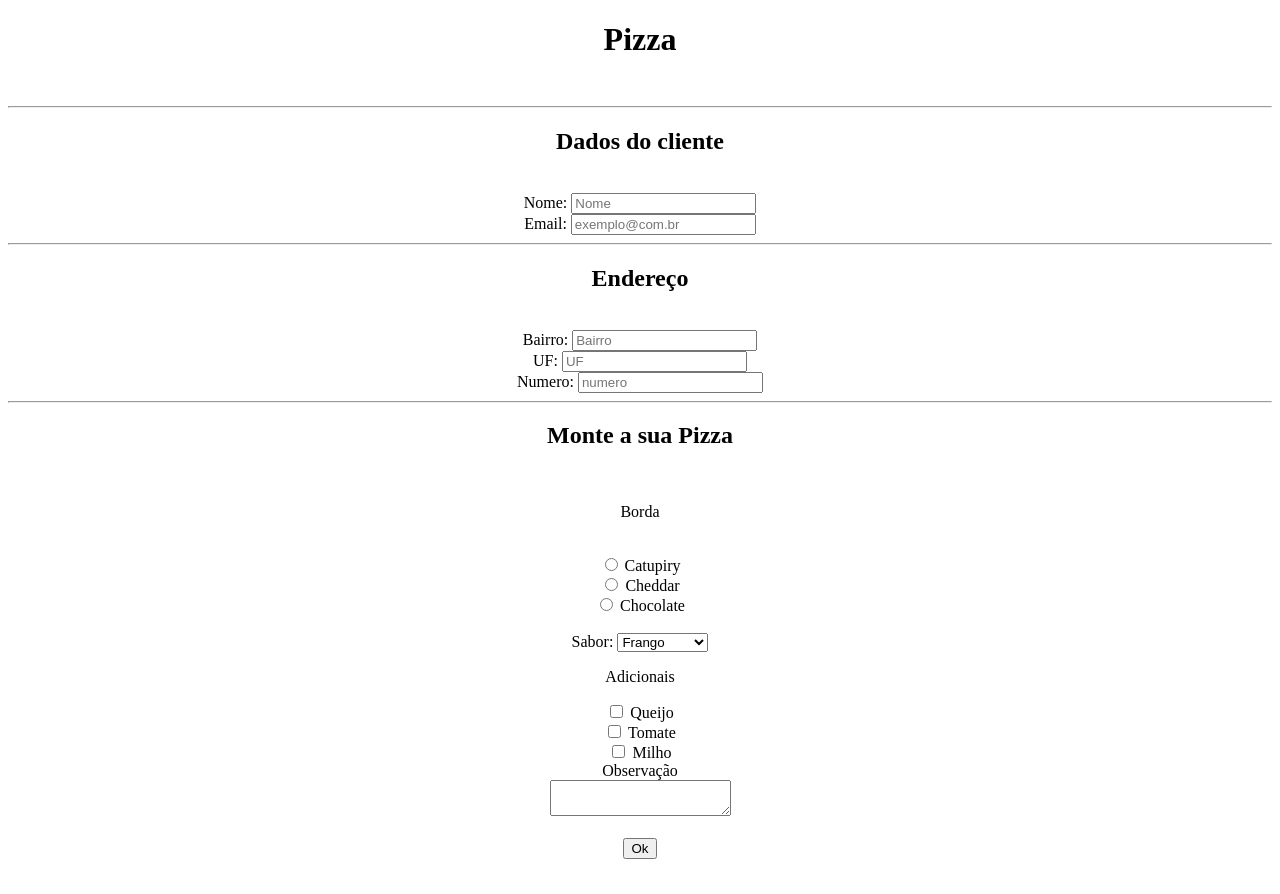
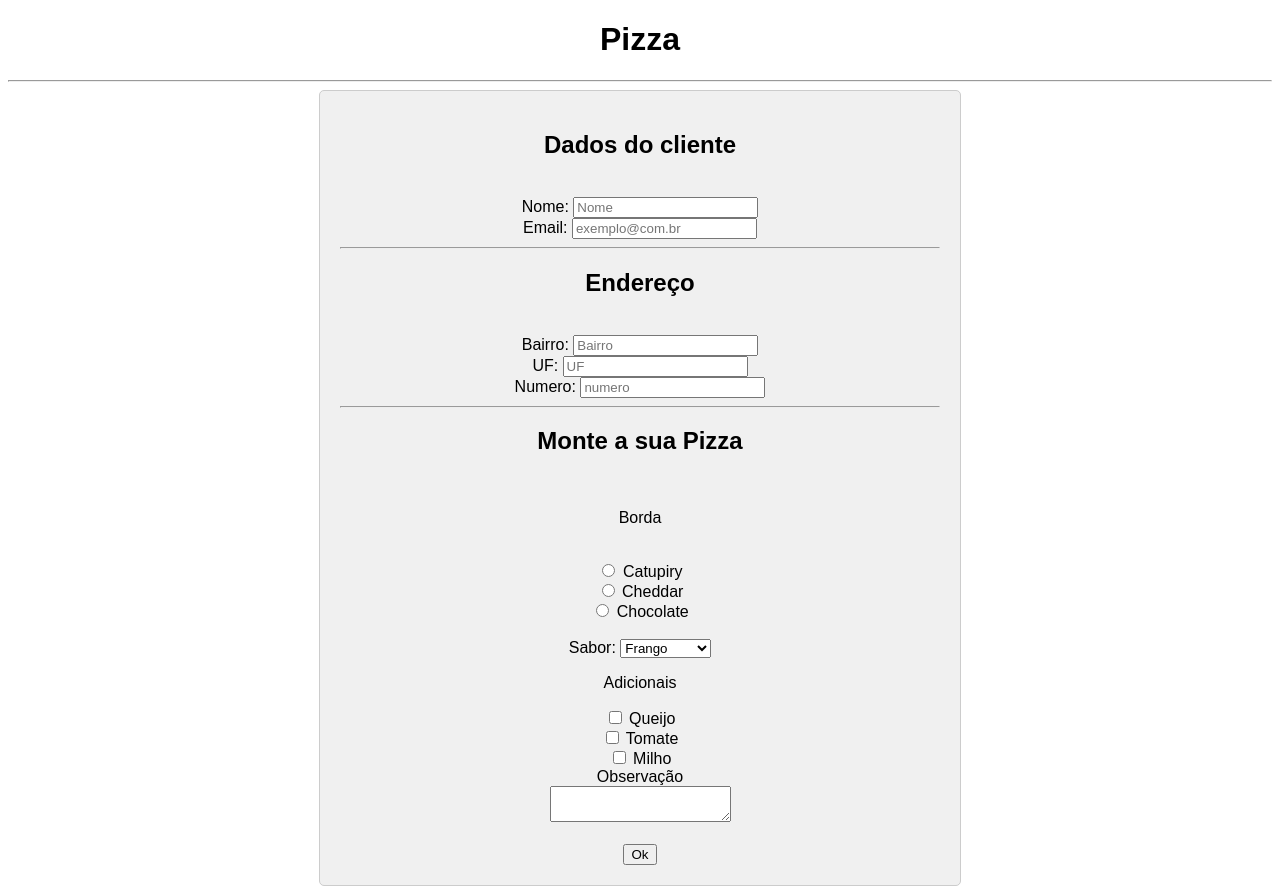
Before and after one commit to Levi244/FS-26, a plain HTML site: page FS-26/Aula 03/index.html in a window 1280 px wide. Before the commit the page ends 867 px from the top, so only its background shows below. Drawn offline with Linux system fonts and the light colour scheme; files that its build step writes are made by us from their sources.

Commit message:
Add files via upload

```diff
--- a/FS-26/Aula 03/index.html
+++ b/FS-26/Aula 03/index.html
@@ -8,12 +8,12 @@
     <link rel="stylesheet" href="style.css">
 </head>
 
-<body>
-    <h1> Pizza </h1>
-    <br/>
-    <hr/>
+<body style="font-family: Arial, Helvetica, sans-serif; margin-top: 20px; background-color: #ffffff;">
+    <h1 style="text-align: center;"> Pizza </h1>
+    <hr style="margin-top: 20px;"/>
     <!-- Tag de fomulario -->
-    <form>
+    <form style="background-color: #f0f0f0; padding: 20px; border: 1px solid #ccc;border-radius: 5px;
+    max-width: 600px;margin: auto;">
         <h2>Dados do cliente</h2>
         <br/>
         <label for="nome_cliente">Nome: </label>
--- a/FS-26/Aula 03/style.css
+++ /dev/null
@@ -1,3 +0,0 @@
-body{
-    text-align: center;
-}
```
